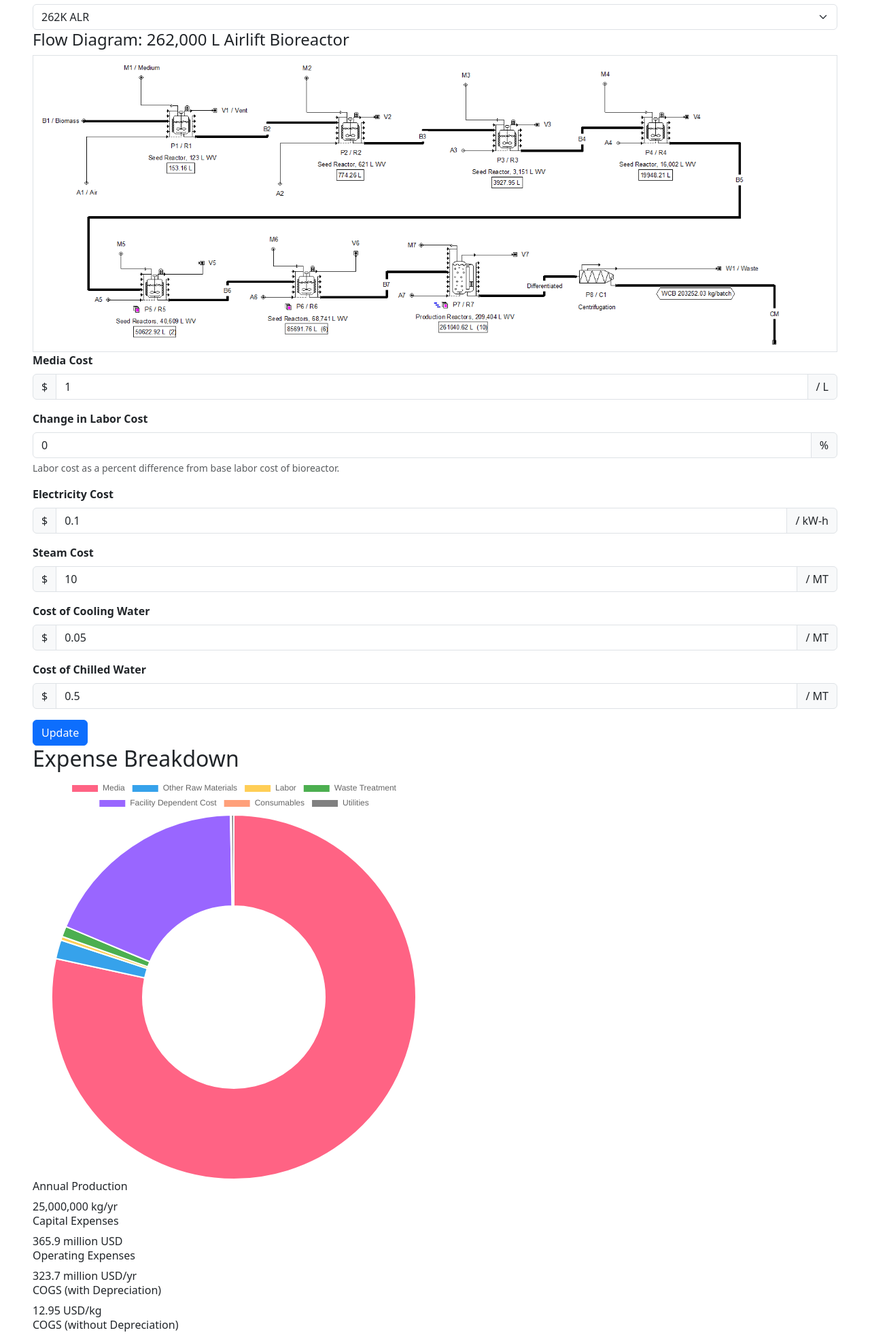
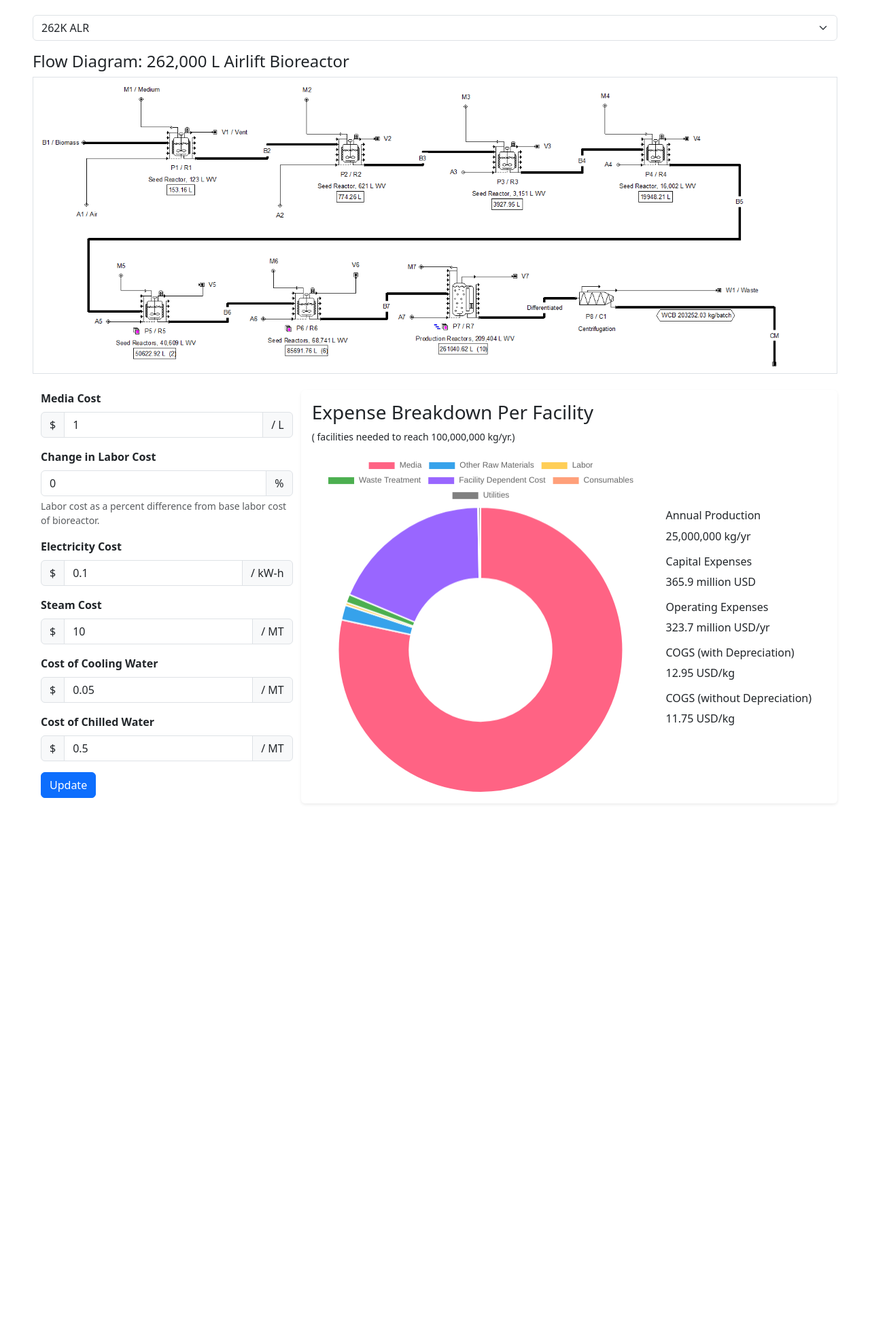
Before and after one commit to GitYaw/Dashboard, a Flask app: page / in a window 1280 px wide. Shown: the part 50-2020 px from the top of the page at 68% size. After the commit the page ends 1233 px from the top, so only its background shows below. Run offline with Flask 3, Linux system fonts and the light colour scheme.

Commit message:
Reorganize page layout

```diff
--- a/static/landing.js
+++ b/static/landing.js
@@ -74,9 +74,9 @@ function onPageLoad() {
 function selectBioreactor() {
 
     var dropdown = document.getElementById("bioreactorType");
-    if (dropdown.selectedIndex == 0){
-        return
-    }
+    // if (dropdown.selectedIndex == 0){
+    //     return
+    // }
 
     var bioreactorType = dropdown.options[dropdown.selectedIndex].value;
     bioreactor = bioreactors[bioreactorType];
--- a/templates/landing.html
+++ b/templates/landing.html
@@ -11,11 +11,11 @@
 </head>
 
 <body class="mx-5">
-    <header>
-        <h1>Cultivated Meat Dashboard</h1>
+    <header class="mb-4">
+        <h1 class="display-6">Cultivated Meat Dashboard</h1>
     </header>
-    <section id="diagram">
-        <div id="diagram-select">
+    <section class="mb-4" id="diagram">
+        <div class="mb-3" id="diagram-select">
             <select class="form-select" id="bioreactorType" onchange=selectBioreactor()>
               <!-- <option selected>Select a bioreactor</option> -->
                 <option value="40K_STR">42K STR</option>
@@ -28,9 +28,9 @@
             <img src="" alt="Flow Diagram" id="flowDiagram" class="img-fluid border">
         </div>
     </section>
-    <section id="calculator">
-        <div id="main-content">
-            <div id="inputs">
+    <section class="container-fluid mb-4" id="calculator">
+        <div class="row" id="main-content">
+            <div class="col-md-4" id="inputs">
                 <form>
                     <div id="parameters">
                         <div class="parameter mb-3">
@@ -89,16 +89,17 @@
                     </div>
                 </form>
             </div>
-            <div id="outputs">
+            <div class="col-md-8 shadow-sm p-3 mb-5 rounded" id="outputs">
                 <div id="output-title">
-                    <h2>Expense Breakdown</h2>
+                    <h3>Expense Breakdown Per Facility</h3>
+                    <p class="small">(<span id="facilitiesNeeded"></span> facilities needed to reach 100,000,000 kg/yr.)</p>
                 </div>
-                <div id="expense-breakdown">
-                    <div id="chart-container" style="max-width: 50%">
+                <div class="row" id="expense-breakdown">
+                    <div class="col-8" id="chart-container">
                         <canvas id="expensesChart"></canvas>
                     </div>
-                    <div id="expense-list">
-                        <div class="expense-category">
+                    <div class="col align-self-center" id="expense-list">
+                        <div class="expense-category mb-3">
                             <div class="expense-label">
                                 <h6>Annual Production</h6>
                             </div>
@@ -106,7 +107,7 @@
                                 <span id="annualProduction"></span> kg/yr
                             </div>
                         </div>
-                        <div class="expense-category">
+                        <div class="expense-category mb-3">
                             <div class="expense-label">
                                 <h6>Capital Expenses</h6>
                             </div>
@@ -114,7 +115,7 @@
                                 <span id="capitalExpenses"></span> million USD
                             </div>
                         </div>
-                        <div class="expense-category">
+                        <div class="expense-category mb-3">
                             <div class="expense-label">
                                 <h6>Operating Expenses</h6>
                             </div>
@@ -122,7 +123,7 @@
                                 <span id="operatingExpenses"></span> million USD/yr
                             </div>
                         </div>
-                        <div class="expense-category">
+                        <div class="expense-category mb-3">
                             <div class="expense-label">
                                 <h6>COGS (with Depreciation)</h6>
                             </div>
@@ -130,7 +131,7 @@
                                 <span id="cogsWithDepreciation"></span> USD/kg
                             </div>
                         </div>
-                        <div class="expense-category">
+                        <div class="expense-category mb-3">
                             <div class="expense-label">
                                 <h6>COGS (without Depreciation)</h6>
                             </div>
```
